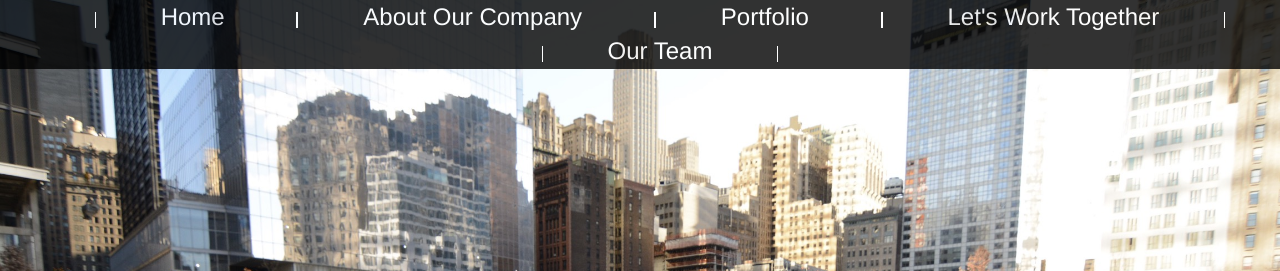
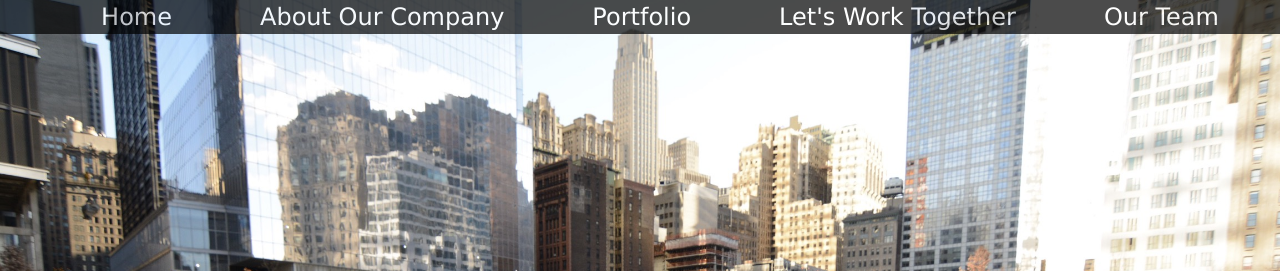
Before and after one commit to Tanishqy/Inphinite, a plain HTML site: page index.html in a window 1280 px wide. Shown: the top 271 px of the page. Drawn offline with nearby package versions, Linux system fonts and the light colour scheme.

Commit message:
tanishqs photo
hi

```diff
--- a/css/pagestyles/global.css
+++ b/css/pagestyles/global.css
@@ -2,17 +2,13 @@
     width: 100%;
     background-color: #000000;
     margin-top: 0px;
-    opacity: 0.8;
+    opacity: 0.7;
 }
 
 #navigate li {
     display: inline;
-    border-right: 1px;
-    border-left: 1px;
-    border-style: solid;
-    border-color: white;
-    border-top: none;
-    border-bottom: none;
+    padding-top: 2%;
+    padding-bottom: 2%;
 }
 
 #navigate li :hover {
@@ -21,9 +17,11 @@
 
 #navigate li a {
     color: white;
-    margin-left:5%;
-    margin-right:5%;
+    margin-left:3%;
+    margin-right:3%;
     font-size: 24px;
+    font-family: Verdana;
+    font-weight: lighter;
     padding: 3px;
-    opacity: 1.0;
+
 }
```
Also changed, not shown: MItch's Work/tanishq.jpg (added), 1 other file.
